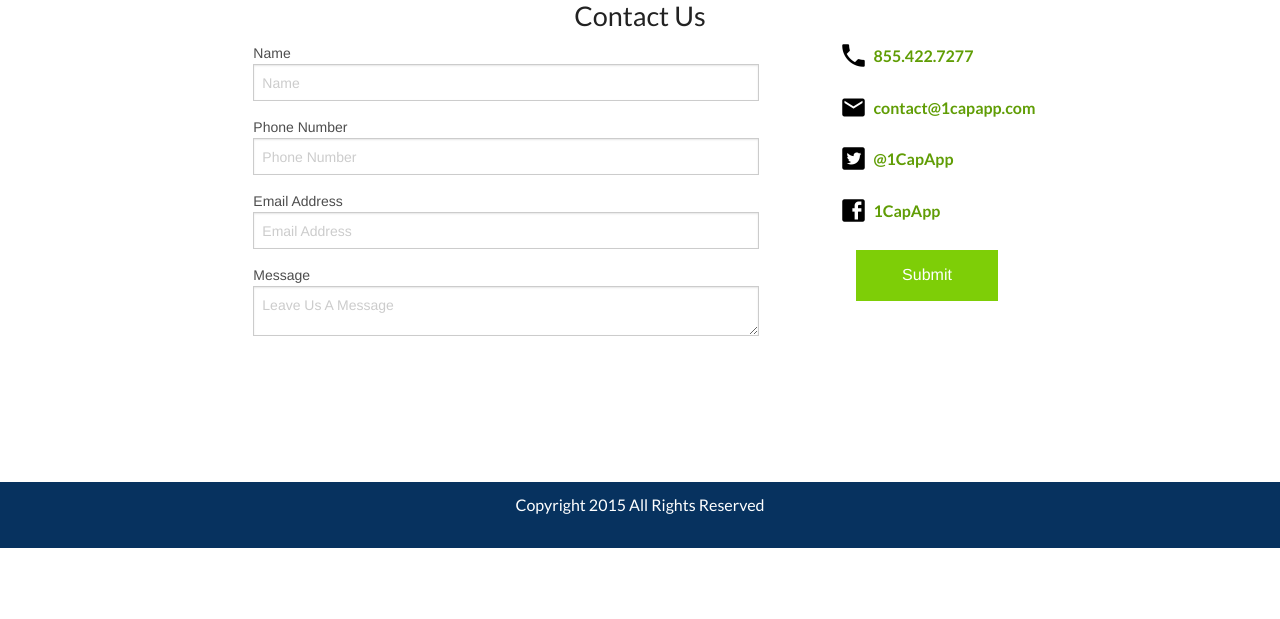
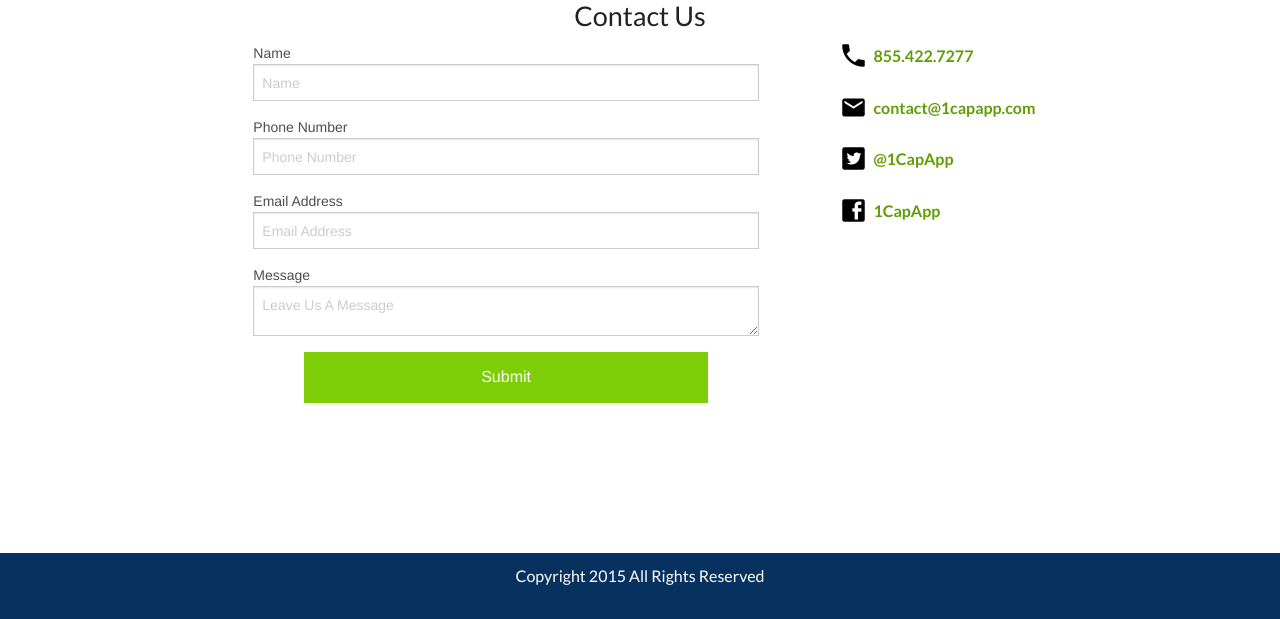
Before and after one commit to alexbenson07/1capapp, a Node project: template src/why.jade in a window 1280 px wide. Shown: the part 1768-2387 px from the top of the page. Before the commit the page ends 2316 px from the top, so only its background shows below. Run offline with Node 20 templates, Linux system fonts and the light colour scheme; the template is opened without the code that fills it, so the values that code supplies are empty; some libraries are stand-ins or nearby versions.

Commit message:
moved submit button into form and made it an input of type submit, fixes #6

```diff
--- a/src/_contact.jade
+++ b/src/_contact.jade
@@ -21,6 +21,7 @@
         label
           | Message
           textarea(placeholder='Leave Us A Message')
+    input.button.primary.submit.small-10.columns(type="submit", value="Submit")
   .social.small-3.columns.small-offset-1
     ul
       li.tel
@@ -32,4 +33,4 @@
       li.facebook
         a(href="") 1CapApp
 
-    a.button.primary.small-10.columns Submit
+    //- a.button.primary.small-10.columns Submit
--- a/src/scss/pages/index/_content.scss
+++ b/src/scss/pages/index/_content.scss
@@ -226,6 +226,12 @@ ul.social-icons {
   margin-top: 50px;
   overflow: hidden;
 
+  .submit {
+    display: block;
+    width: 80%;
+    margin-left: 10%;
+  }
+
   @media screen and (max-width: 1000px) {
     .social {
       width: 80%;
```
Also changed, not shown: dist/css/styles.css, 4 other files.
